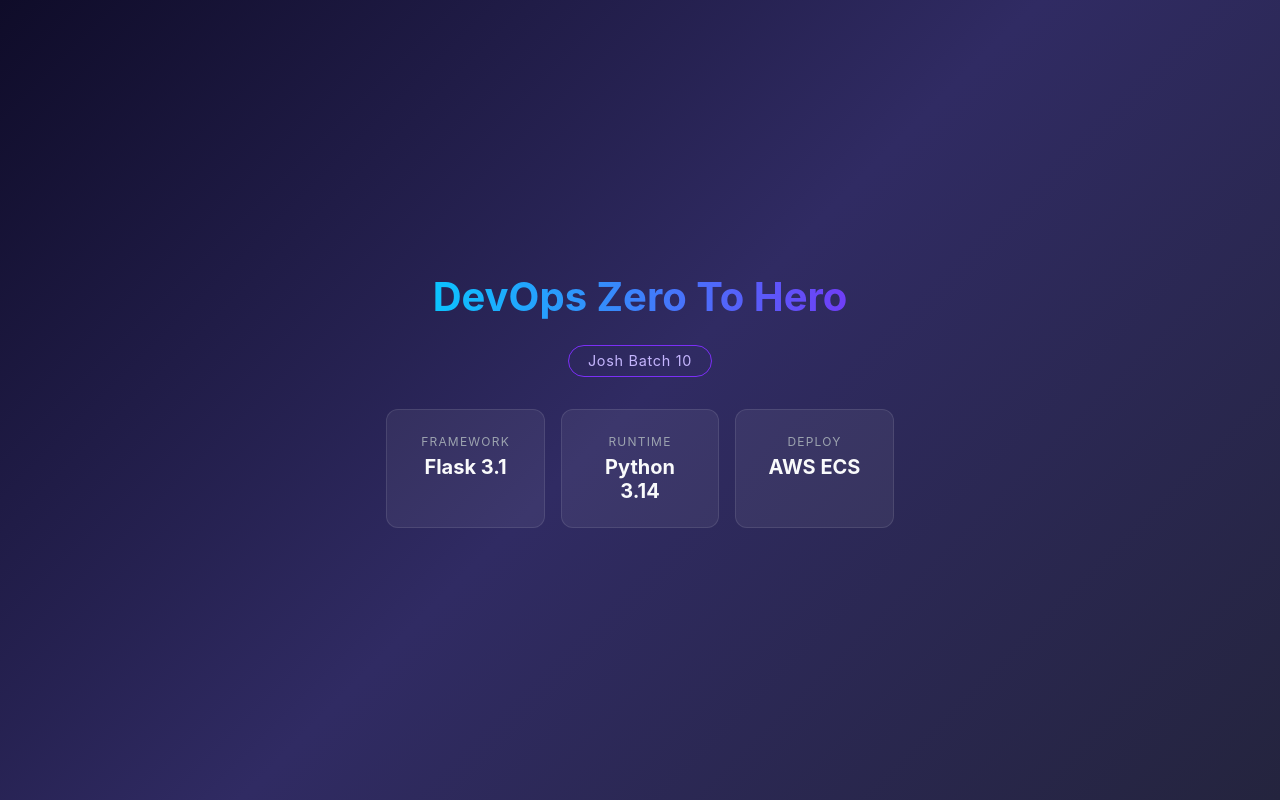
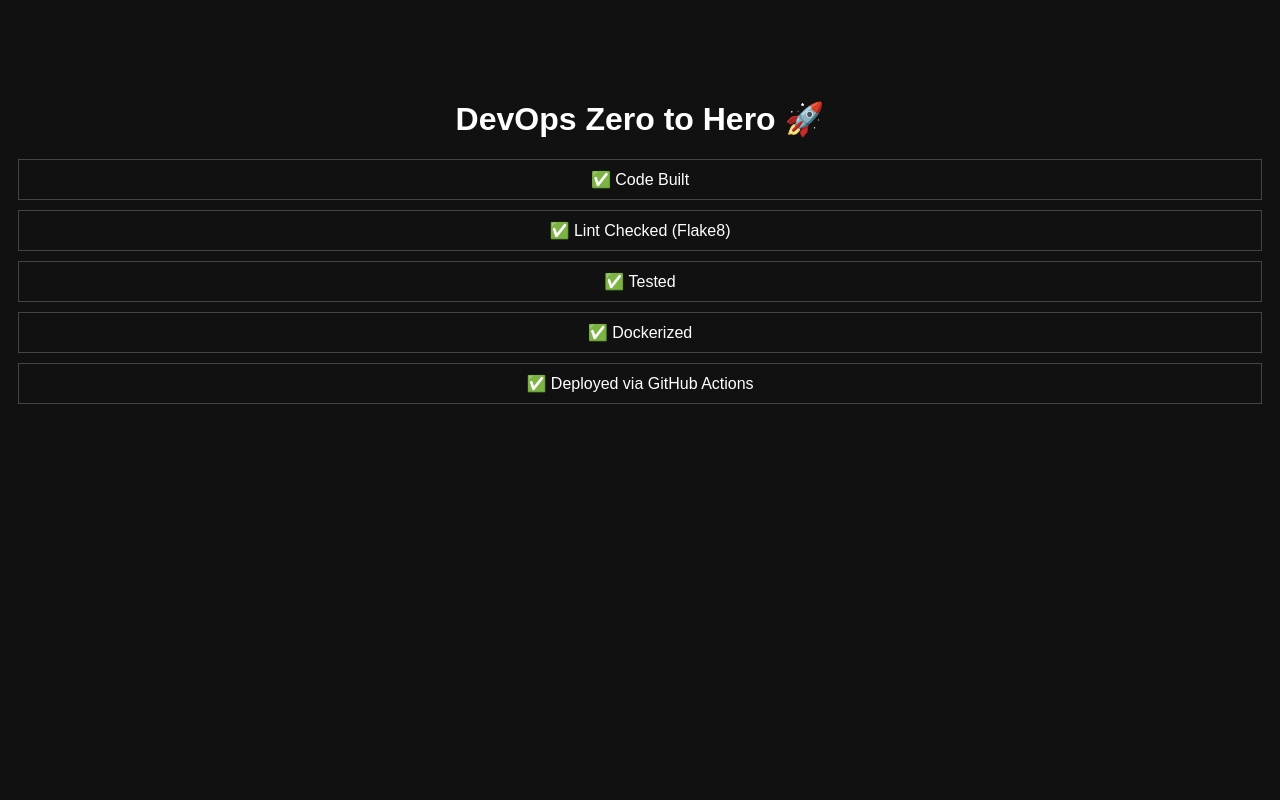
Before and after one commit to SarveshGugale/Github-Actions-ZH, a Flask app: page / in a window 1280 px wide. Run offline with Flask 3, Linux system fonts and the light colour scheme.

Commit message:
added new index.html

```diff
--- a/templates/index.html
+++ b/templates/index.html
@@ -1,88 +1,21 @@
 <!DOCTYPE html>
-<html lang="en">
+<html>
 <head>
-    <meta charset="UTF-8">
-    <meta name="viewport" content="width=device-width, initial-scale=1.0">
-    <title>DevOps Zero To Hero</title>
-    <style>
-        * { margin: 0; padding: 0; box-sizing: border-box; }
-        body {
-            min-height: 100vh;
-            display: flex;
-            align-items: center;
-            justify-content: center;
-            background: linear-gradient(135deg, #0f0c29, #302b63, #24243e);
-            font-family: -apple-system, BlinkMacSystemFont, "Segoe UI", Roboto, Helvetica, Arial, sans-serif;
-            color: #e0e0e0;
-        }
-        .container {
-            text-align: center;
-            padding: 2rem;
-            max-width: 640px;
-        }
-        h1 {
-            font-size: 2.5rem;
-            margin-bottom: 0.5rem;
-            background: linear-gradient(90deg, #00d2ff, #7b2ff7);
-            -webkit-background-clip: text;
-            -webkit-text-fill-color: transparent;
-        }
-        .badge {
-            display: inline-block;
-            margin: 1rem 0 2rem;
-            padding: 0.4rem 1.2rem;
-            border: 1px solid #7b2ff7;
-            border-radius: 999px;
-            font-size: 0.9rem;
-            color: #c4b5fd;
-            letter-spacing: 0.05em;
-        }
-        .cards {
-            display: flex;
-            gap: 1rem;
-            justify-content: center;
-            flex-wrap: wrap;
-        }
-        .card {
-            background: rgba(255, 255, 255, 0.06);
-            border: 1px solid rgba(255, 255, 255, 0.1);
-            border-radius: 12px;
-            padding: 1.5rem 1.8rem;
-            min-width: 150px;
-            flex: 1;
-        }
-        .card span {
-            display: block;
-            font-size: 0.75rem;
-            text-transform: uppercase;
-            letter-spacing: 0.1em;
-            color: #9ca3af;
-            margin-bottom: 0.4rem;
-        }
-        .card strong {
-            font-size: 1.25rem;
-            color: #f9fafb;
-        }
-    </style>
+  <title>DevOps Pipeline</title>
+  <style>
+    body { font-family: Arial; text-align: center; background: #111; color: #fff; }
+    .box { margin-top: 100px; }
+    span { display: block; margin: 10px; padding: 10px; border: 1px solid #444; }
+  </style>
 </head>
 <body>
-    <div class="container">
-        <h1>DevOps Zero To Hero</h1>
-        <div class="badge">Josh Batch 10</div>
-        <div class="cards">
-            <div class="card">
-                <span>Framework</span>
-                <strong>Flask 3.1</strong>
-            </div>
-            <div class="card">
-                <span>Runtime</span>
-                <strong>Python 3.14</strong>
-            </div>
-            <div class="card">
-                <span>Deploy</span>
-                <strong>AWS ECS</strong>
-            </div>
-        </div>
-    </div>
+  <div class="box">
+    <h1>DevOps Zero to Hero 🚀</h1>
+    <span>✅ Code Built</span>
+    <span>✅ Lint Checked (Flake8)</span>
+    <span>✅ Tested</span>
+    <span>✅ Dockerized</span>
+    <span>✅ Deployed via GitHub Actions</span>
+  </div>
 </body>
 </html>
```
